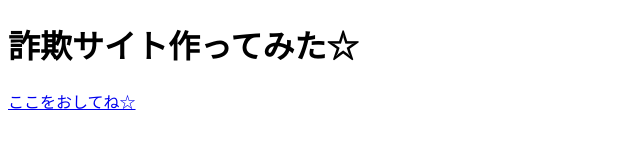
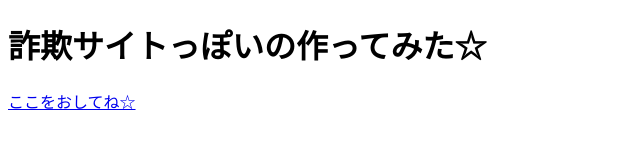
Before and after one commit to suzuki-kaori/suzuki-kaori.github.io, a plain HTML site: page index.html in a window 1280 px wide. Shown: the whole page, without its empty margins (0-640 px from the left). Drawn offline with Linux system fonts and the light colour scheme.

Commit message:
Update index.html

```diff
--- a/index.html
+++ b/index.html
@@ -5,7 +5,7 @@
     <title>ようこそ</title>
   </head>
   <body>
-    <h1>詐欺サイト作ってみた☆</h1>
+    <h1>詐欺サイトっぽいの作ってみた☆</h1>
     <a href="aaa.html">ここをおしてね☆</a>
   </body>
 </html>
```
